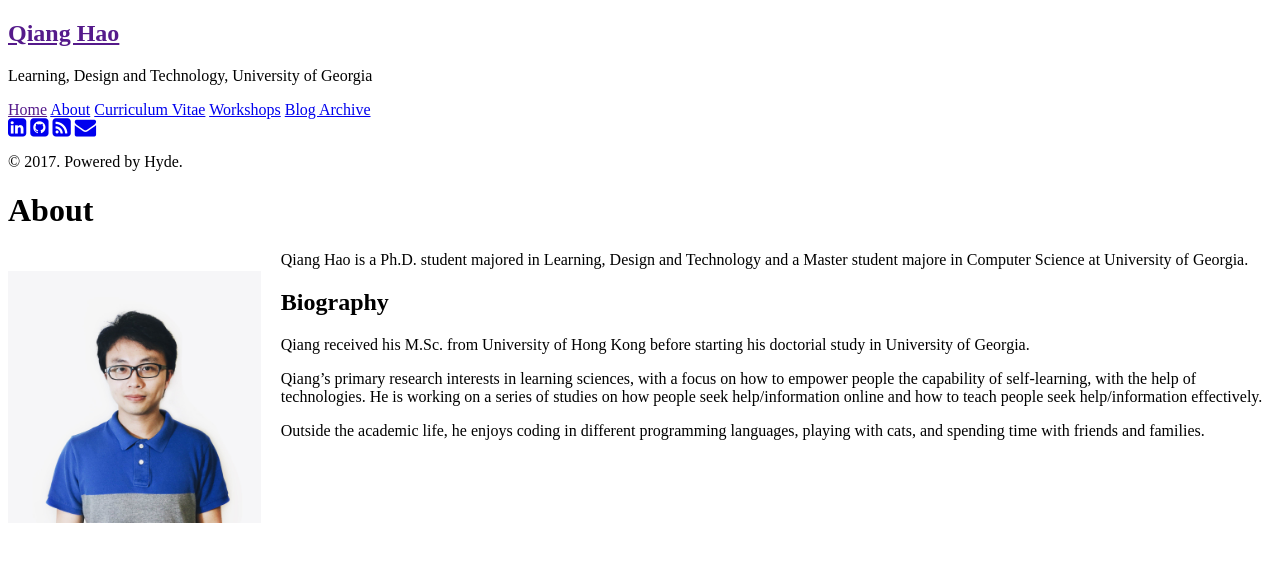
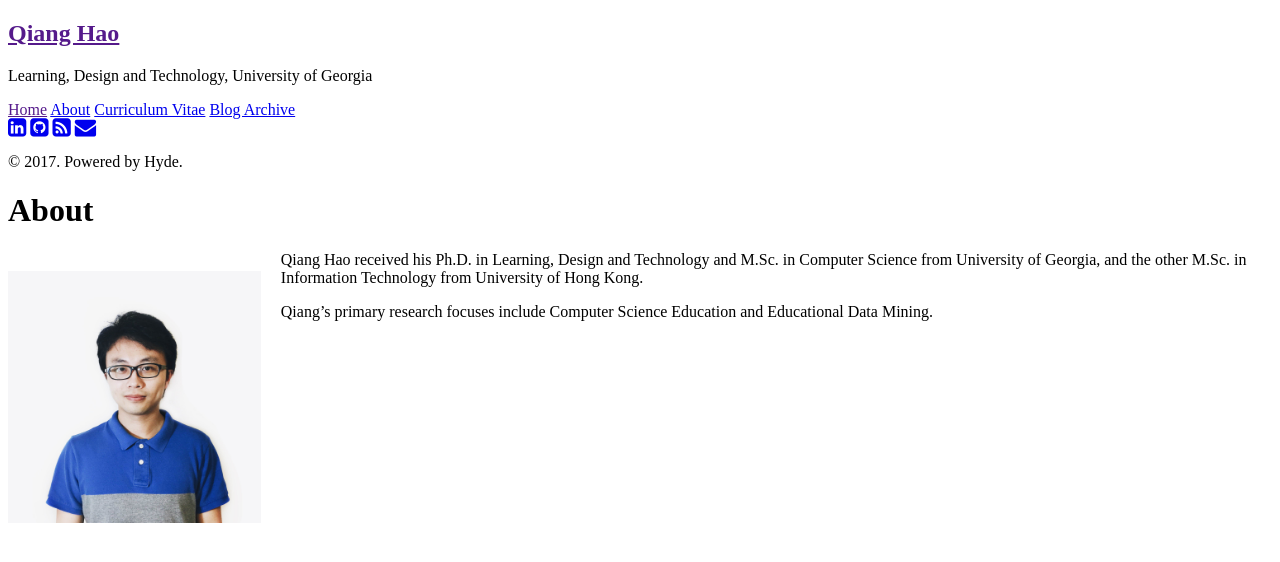
Before and after one commit to Neo-Hao/neo-hao.github.io, a Jekyll site: the page built from about.md, in a window 1280 px wide. Shown: the top 562 px of the page. Built offline with Jekyll 4.4.1, drawn with Linux system fonts in a browser that asks for light colours; nearby versions of some CDN libraries.

Commit message:
about page

```diff
--- a/about.md
+++ b/about.md
@@ -5,12 +5,6 @@ title: About
 
 <img style="float:left; margin-right: 20px; margin-top: 20px; width: 20%;" src="http://neo-hao.github.io/public/avatar.jpg" />
 
-Qiang Hao is a Ph.D. student majored in Learning, Design and Technology and a Master student majore in Computer Science at University of Georgia.
+Qiang Hao received his Ph.D. in Learning, Design and Technology and M.Sc. in Computer Science from University of Georgia, and the other M.Sc. in Information Technology from University of Hong Kong.
 
-## Biography
-
-Qiang received his M.Sc. from University of Hong Kong before starting his doctorial study in University of Georgia.
-
-Qiang's primary research interests in learning sciences, with a focus on how to empower people the capability of self-learning, with the help of technologies. He is working on a series of studies on how people seek help/information online and how to teach people seek help/information effectively.
-
-Outside the academic life, he enjoys coding in different programming languages, playing with cats, and spending time with friends and families.
+Qiang's primary research focuses include Computer Science Education and Educational Data Mining.
```
Also changed, not shown: workshops.md (deleted, +0 -16 lines).
